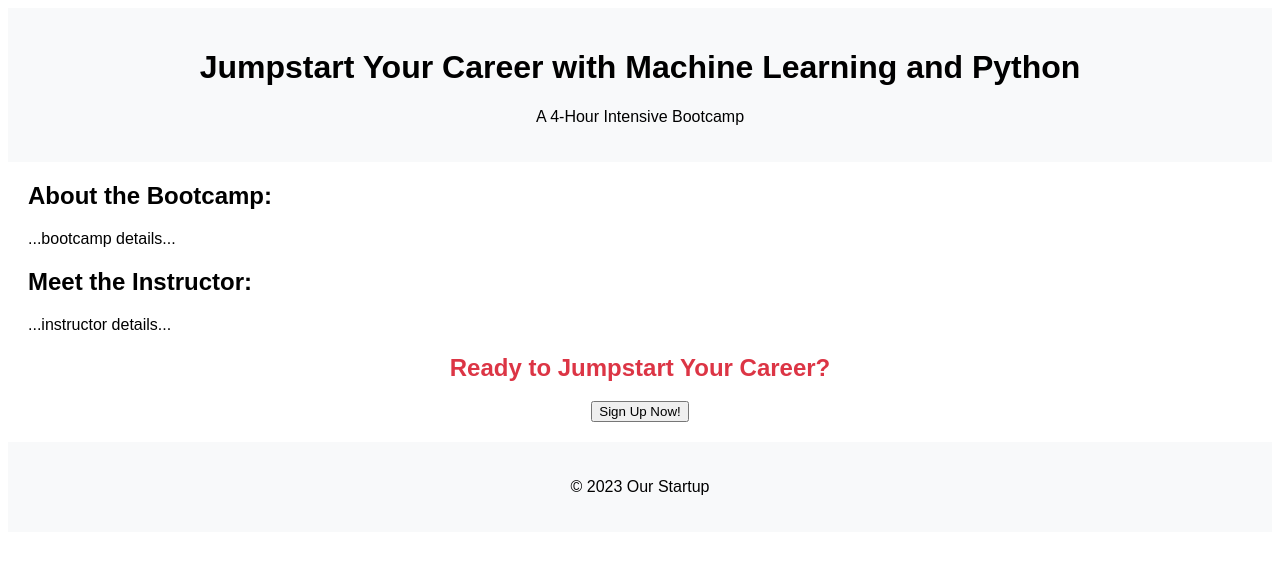
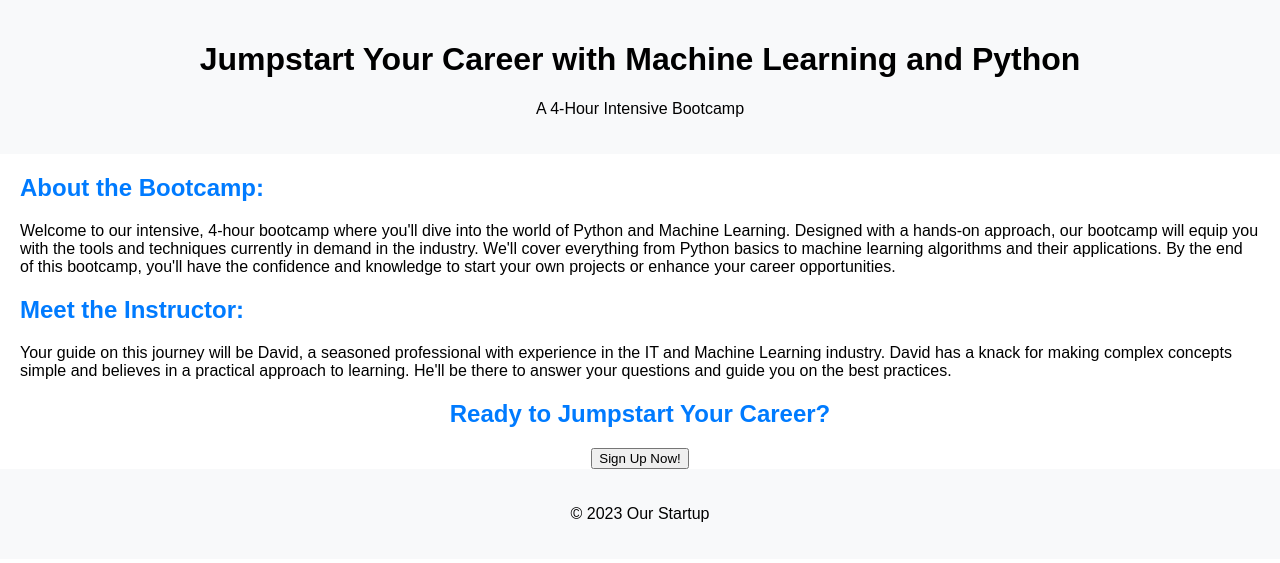
Before and after one commit to dtcloudnostic/mlbootcamp, a plain HTML site: page index.html in a window 1280 px wide. Drawn offline with Linux system fonts and the light colour scheme.

Commit message:
update page

```diff
--- a/index.html
+++ b/index.html
@@ -1,33 +1,65 @@
 <!DOCTYPE html>
-<html>
+<html lang="en">
 <head>
+    <meta charset="UTF-8">
+    <meta name="viewport" content="width=device-width, initial-scale=1.0">
     <title>Machine Learning with Python Bootcamp</title>
-    <link rel="stylesheet" type="text/css" href="style.css">
-    <script src="script.js"></script>
+    <style>
+        body {
+            font-family: Arial, sans-serif;
+            margin: 0;
+            padding: 0;
+            box-sizing: border-box;
+        }
+        .header {
+            text-align: center;
+            padding: 20px;
+            background-color: #f8f9fa;
+        }
+        .main {
+            margin: 20px;
+        }
+        .section-title {
+            color: #007bff;
+        }
+        .signup-section {
+            text-align: center;
+            color: #dc3545;
+        }
+        .footer {
+            text-align: center;
+            padding: 20px;
+            background-color: #f8f9fa;
+        }
+    </style>
 </head>
 <body>
-    <header>
-        <div class="header-content">
-            <h1>Jumpstart Your Career with Machine Learning and Python</h1>
-            <p>A 4-Hour Intensive Bootcamp</p>
+    <div class="header">
+        <h1>Jumpstart Your Career with Machine Learning and Python</h1>
+        <p>A 4-Hour Intensive Bootcamp</p>
+    </div>
+    <div class="main">
+        <div class="section">
+            <h2 class="section-title">About the Bootcamp:</h2>
+            <p>Welcome to our intensive, 4-hour bootcamp where you'll dive into the world of Python and Machine Learning. Designed with a hands-on approach, our bootcamp will equip you with the tools and techniques currently in demand in the industry. We'll cover everything from Python basics to machine learning algorithms and their applications. By the end of this bootcamp, you'll have the confidence and knowledge to start your own projects or enhance your career opportunities.</p>
         </div>
-    </header>
-    <main>
-        <section id="about">
-            <h2>About the Bootcamp:</h2>
-            <p>...bootcamp details...</p>
-        </section>
-        <section id="instructor">
-            <h2>Meet the Instructor:</h2>
-            <p>...instructor details...</p>
-        </section>
-        <section id="signup">
-            <h2>Ready to Jumpstart Your Career?</h2>
-            <button>Sign Up Now!</button>
-        </section>
-    </main>
-    <footer>
+        <div class="section">
+            <h2 class="section-title">Meet the Instructor:</h2>
+            <p>Your guide on this journey will be David, a seasoned professional with experience in the IT and Machine Learning industry. David has a knack for making complex concepts simple and believes in a practical approach to learning. He'll be there to answer your questions and guide you on the best practices.</p>
+        </div>
+    </div>
+    <div class="signup-section">
+        <h2 class="section-title">Ready to Jumpstart Your Career?</h2>
+        <button id="signup-button">Sign Up Now!</button>
+    </div>
+    <div class="footer">
         <p>© 2023 Our Startup</p>
-    </footer>
+    </div>
+    <script>
+        document.querySelector("#signup-button").addEventListener("click", function() {
+            window.alert("Thank you for your interest! We'll direct you to our sign-up form shortly.");
+            // TODO: Redirect to a signup form page
+        });
+    </script>
 </body>
 </html>
```
